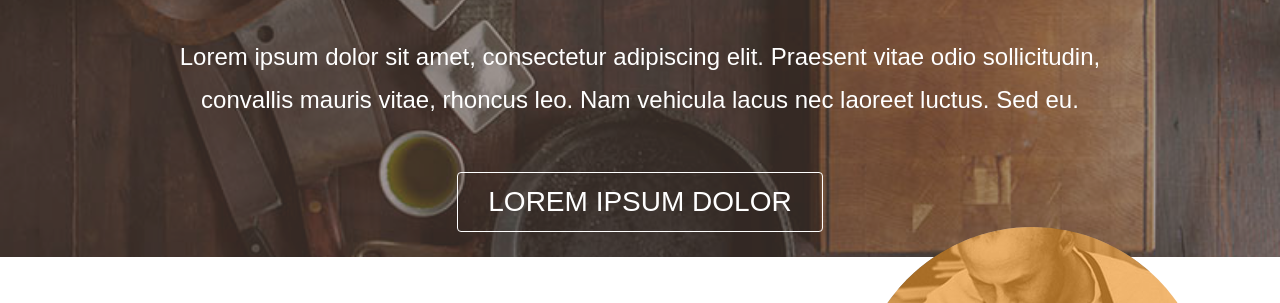
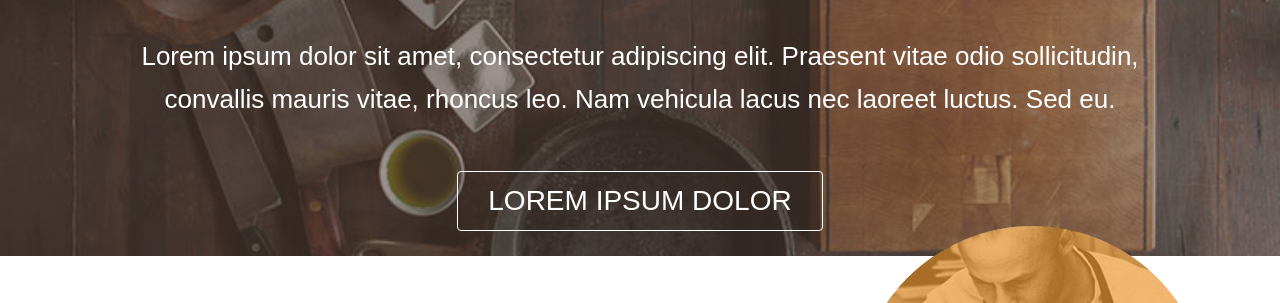
Before and after one commit to tjsantos/css, a website: page index.html in a window 1280 px wide. Shown: the part 213-516 px from the top of the page. Drawn offline with Linux system fonts and the light colour scheme.

Commit message:
hero body font/line-height on desktop

```diff
--- a/stylesheet.scss
+++ b/stylesheet.scss
@@ -324,6 +324,10 @@ a {
   font-size: (24/16) + 0em;
   line-height: 1.8;
   max-width: 40em;
+  @include medium-and-above() {
+    font-size: (26/16) + 0em;
+    line-height: 1.65;
+  }
 }
 
 // centered background image controlled by child img element,
```
Also changed, not shown: stylesheet.css.
